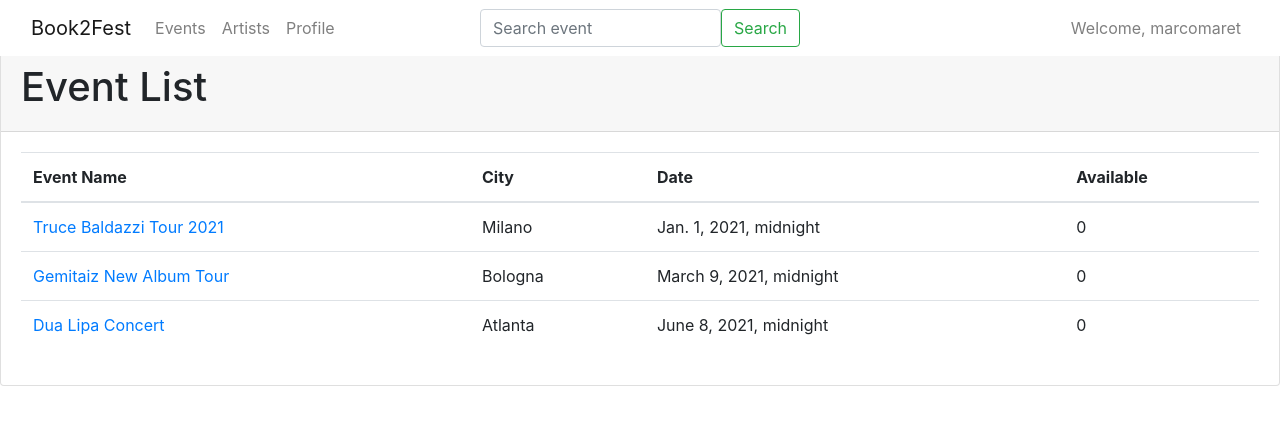
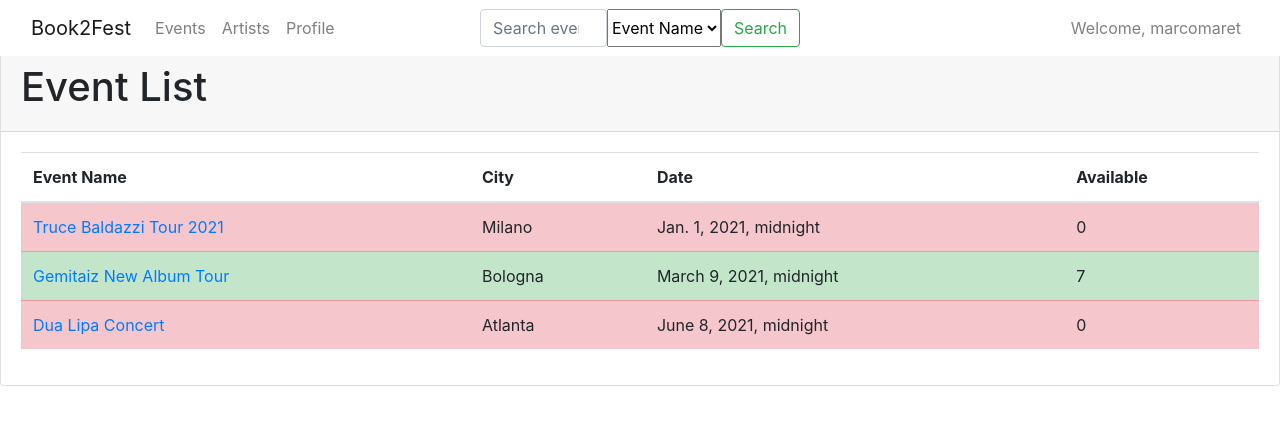
Before and after one commit to Marcolino99/exam_project, a Django app: page /book2fest/event/list in a window 1280 px wide. Shown: the top 425 px of the page. Run offline with Django 3.2, Linux system fonts and the light colour scheme; a user stored in the database is signed in; data comes from the database, SQL or seed files in the repository; both versions use the stored data as it was after the commit.

Commit message:
Search Bar
Added search bar filtering for events (by artist, name, category, genre)

```diff
--- a/book2fest/templates/book2fest/event/list.html
+++ b/book2fest/templates/book2fest/event/list.html
@@ -15,11 +15,14 @@
 
 {% block tbody %}
     {% for event in object_list  %}
-        <tr>
+            {% if event.available == 0 %}
+                <tr class="table-danger">
+            {% else %}
+                <tr class="table-success">
+            {% endif %}
             <td><a href="{% url 'book2fest:event-detail' event.pk %}">{{ event.event_name }}</a></td>
             <td>{{ event.city }}</td>
-            <td>{{ event.event_start }}</td>
-            <td>0</td>
+            <td>{{ event.event_start }}</td><td>{{ event.available}}</td>
             {% if organizer %}
             <td><a href="{% url 'book2fest:manage-seat' event.pk %}">Manage seats</a></td>
             {% endif%}
--- a/book2fest/views.py
+++ b/book2fest/views.py
@@ -12,7 +12,8 @@ from django.views.generic.edit import FormMixin
 from book2fest.forms import OrganizerProfileForm, UserProfileForm, ArtistForm, EventProfileForm, form_validation_error, \
     TicketForm, SeatForm
 from book2fest.mixin import OrganizerRequiredMixin, UserRequiredMixin
-from book2fest.models import Artist, UserProfile, OrganizerProfile, EventProfile, SeatType, Ticket, Seat
+from book2fest.models import Artist, UserProfile, OrganizerProfile, EventProfile, SeatType, Ticket, Seat, Category, \
+    Genre
 
 _logger = logging.getLogger(__name__)
 
@@ -217,10 +218,44 @@ class EventList(ListView):
     model = EventProfile
     template_name = "book2fest/event/list.html"
 
+    def get_queryset(self):
+        result = super(EventList, self).get_queryset()
+        query = self.request.GET.get('search', None)
+        filter = self.request.GET.get('search-filter', None)
+
+        if query:
+            if filter == "category":
+                categories = Category.objects.all().filter(name__contains=query)
+                genres = Genre.objects.all().filter(category__in=categories)
+                artists = Artist.objects.all().filter(genre__in=genres)
+                result = EventProfile.objects.all().filter(artist_list__in=artists).distinct()
+
+            if filter == "genre":
+                genres = Genre.objects.all().filter(name__contains=query)
+                artists = Artist.objects.all().filter(genre__in=genres)
+                result = EventProfile.objects.all().filter(artist_list__in=artists).distinct()
+
+            if filter == "artist":
+                artists = Artist.objects.all().filter(full_name__contains=query)
+                result = EventProfile.objects.all().filter(artist_list__in=artists).distinct()
+
+            if filter == "event_name":
+                result = EventProfile.objects.all().filter(event_name__contains=query)
+
+        return result
+
+
     def get_context_data(self, *, object_list=None, **kwargs):
         context = super(EventList, self).get_context_data(**kwargs)
         try:
-            context['organizer'] = OrganizerProfile.objects.get(user=self.request.user)
+            # count seats available for events
+            for event in self.object_list:
+                seat_not_available = Seat.objects.all().filter(event=event.pk, available=False).count()
+                event.available  = Seat.objects.all().filter(event=event.pk).count() - seat_not_available
+
+            # if user is organizer -> show manage seat column in table
+            if not isinstance(self.request.user, AnonymousUser):
+                context['organizer'] = OrganizerProfile.objects.get(user=self.request.user)
 
         except ObjectDoesNotExist:
             context['organizer'] = None
@@ -308,3 +343,6 @@ class ManageTicket(LoginRequiredMixin, UserRequiredMixin, View):
         else:
             # user trying to manage not one of his tickets
             return redirect('homepage')  # TODO redirect to another page maybe
+
+
+    #TODO post method
--- a/templates/navbar.html
+++ b/templates/navbar.html
@@ -19,8 +19,21 @@
                     </li>
                 </ul>
                 <form class="d-flex w-25" style="position:absolute; margin:auto; left:0; right:0;">
-                    <input class="form-control me-2" type="search" placeholder="Search event" aria-label="Search">
-                    <button class="btn btn-outline-success" type="submit">Search</button>
+                    <div class="d-flex">
+                        <input class="form-control me-2" type="search" name="search" placeholder="Search event by" aria-label="Search">
+                    </div>
+                    <div class="d-flex">
+                        <select class="form-select" name="search-filter" aria-label="Default select example">
+                          <option value="event_name" selected>Event Name</option>
+                          <option value="artist">Artist</option>
+                          <option value="genre">Genre</option>
+                          <option value="category">Category</option>
+                        </select>
+                    </div>
+                    <div class="d-flex">
+                        <button class="btn btn-outline-success" type="submit">Search</button>
+                    </div>
+
                 </form>
                 <ul class="navbar-nav">
                     <li class="nav-item">
```
Also changed, not shown: db.sqlite3.
